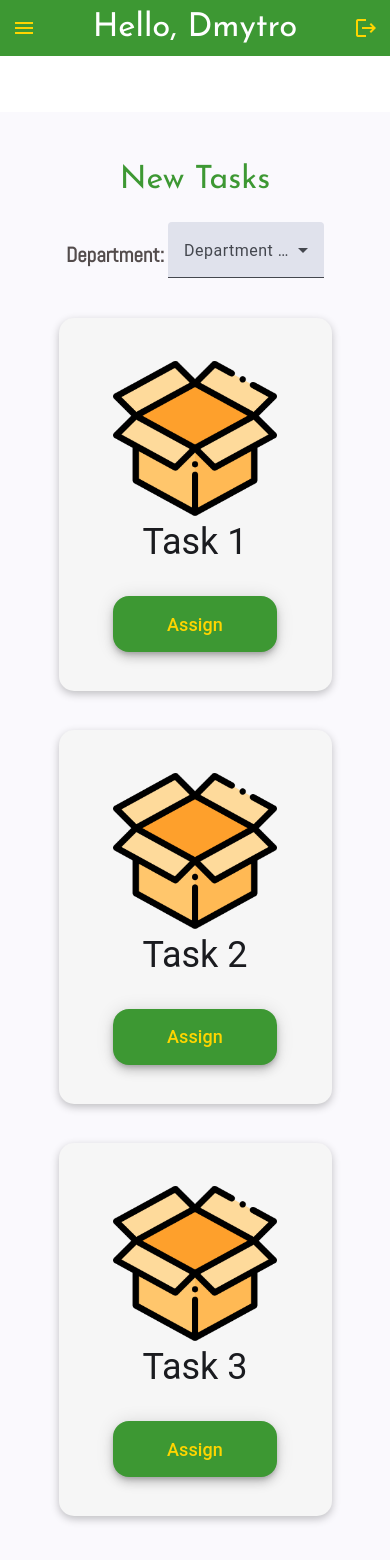
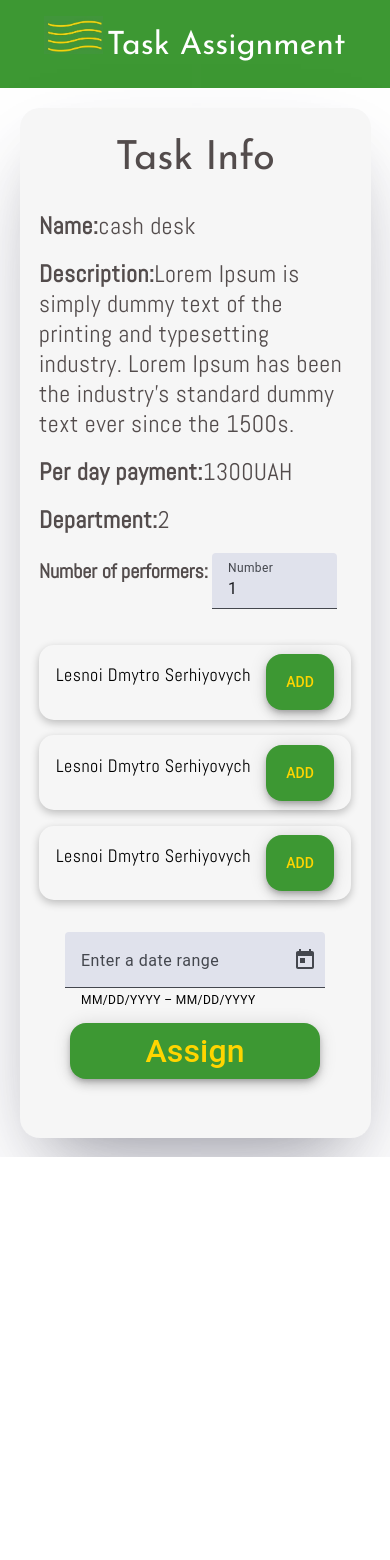
Before and after one commit to puhinetsn/WavePostFront, an Angular app: page / in a window 390 px wide. Shown: the top 1560 px of the page. After the commit the page ends 1157 px from the top, so only its background shows below. Built offline with nearby package versions, Linux system fonts and the light colour scheme.

Commit message:
task assignment page added, fully responsive

```diff
--- a/src/app/app.component.html
+++ b/src/app/app.component.html
@@ -1,2 +1,2 @@
-<app-task-list>
-</app-task-list>
+<app-task-details>
+</app-task-details>
--- /dev/null
+++ b/src/app/tasks/task-details/task-details.component.css
@@ -0,0 +1,185 @@
+*{
+    box-sizing: border-box;
+}
+
+.header {
+    background-color: var(--green);
+    display: flex;
+    justify-content: center;
+    align-items:baseline;
+    padding-top: 4%;
+}
+
+.main-info-container{
+    display: flex;
+    flex-direction:column;
+}
+
+.header img {
+    width: 15%;
+    margin-right: 1vw;
+}
+
+.header h2 {
+    color: #fff;
+    font-family: var(--heading-font);
+    font-size: 2em;
+}
+
+.main-assignment-info {
+    background-color: var(--light-grey-bcg);
+    width: 90%;
+    margin: 5% auto;
+    display: flex;
+    flex-direction: column;
+    padding: 5% 5% 15% 5%;
+    border-radius: 20px;
+    box-shadow: rgba(50, 50, 93, 0.25) 0px 50px 100px -20px, rgba(0, 0, 0, 0.3) 0px 30px 60px -30px;
+}
+
+.main-assignment-info h1 {
+    font-family: var(--heading-font);
+    color: var(--dark-grey-text);
+    align-self: center;
+    font-size: 2.5em;
+}
+
+p {
+    font-size: 1.5em;
+    line-height: 1.25;
+}
+
+p span {
+    color: var(--dark-grey-text);
+}
+
+.info-name {
+    font-weight: 700;
+}
+
+.performers {
+    display: flex;
+    /* align-items:baseline; */
+    align-self:flex-end;
+}
+
+.performers h5 {
+    color: var(--dark-grey-text);
+    font-family: var(--text-font);
+    font-weight: 900;
+    margin-right: 1vw;
+    font-size: 1.25em;
+}
+
+.performers mat-form-field {
+    width: 40%;
+}
+
+.list-of-performers {
+    margin-top: 5%;
+}
+
+.performer{
+    box-shadow: rgba(0, 0, 0, 0.24) 0px 3px 8px;
+    border-radius: 15px;
+    display: flex;
+    width: 100%;
+    padding:3%;
+    align-items:center;
+    justify-content: space-around;
+    margin-bottom: 5%;
+    font-size: 0.75em;
+}
+
+.performer button {
+    background-color: var(--green);
+    color:var(--yellow);
+}
+
+.assign-button button{
+    background-color: var(--green);
+    color:var(--yellow);
+    width: 80%;
+    font-size: 2em;
+}
+
+.assign-button, .date-range{
+    display: flex;
+    justify-content: center;
+    margin-top: 5%;
+}
+
+@media (min-width: 576px) {
+
+    .performers {
+        align-self: center;
+        width: 80%;
+        align-items:flex-end;
+    }
+
+    .performers h5 {
+        font-size: 1.35rem;
+    }
+
+    .performers mat-form-field {
+        width: 60%;
+    }
+
+    .performer {
+        padding: 1.5%;
+    }
+}
+@media (min-width: 768px) {
+    .header {
+        padding: 1%;
+        align-items:center;
+    }
+
+    .performers {
+        align-self: flex-end;
+        width: 80%;
+        /* background-color: blueviolet; */
+        justify-content: flex-end;
+    }
+
+    .performers mat-form-field {
+        width: 30%;
+    }
+
+    .performers h5 {
+        font-size: 1.75rem;
+    }
+
+    .assign-button button{
+        width: 80%;
+    }
+}
+@media (min-width: 992px) {
+    .header img {
+        width: 5%;
+    }
+
+    .header h2 {
+        font-size: 3em;
+    }
+
+    .header {
+        display: flex;
+        align-items: first baseline;
+    }
+
+    .main-assignment-info {
+        padding-bottom: 5%;
+        width: 80%;
+    }
+
+    .performer button {
+        width: 20%;
+        font-size: 1.5em;
+    }
+}
+@media (min-width: 1200px) {
+    .performer {
+        width: 60%;
+    }
+}
--- /dev/null
+++ b/src/app/tasks/task-details/task-details.component.html
@@ -0,0 +1,79 @@
+
+
+<div class="main-info-container">
+    <div class="header">
+        <img src="smallMainLogo.jfif"/>
+        <h2>Task Assignment</h2>
+    </div>
+
+    <div class='main-assignment-info'>
+        <h1>Task Info</h1>
+        <div class="main-assignment-info-desc">
+            <p>
+                <span class="info-name" id="name">Name:</span>
+                <span class="info-desc">cash desk</span>
+            </p>
+            <p>
+                <span class="info-name" id="desc">Description:</span>
+                <span class="info-desc">Lorem Ipsum is simply dummy text of the printing and
+                typesetting industry. Lorem Ipsum has been the industry's standard dummy text
+                ever since the 1500s.</span>
+            </p>
+            <p>
+                <span class="info-name" id="payperday">Per day payment:</span>
+                <span class="info-desc">1300UAH</span>
+            </p>
+            <p>
+                <span class="info-name" id="name">Department:</span>
+                <span class="info-desc">2</span>
+            </p>
+        </div>
+        <div class="performers">
+            <h5>Number of performers: </h5>
+            <mat-form-field>
+                <mat-label>Number</mat-label>
+                <input matInput placeholder="Number" type="number" [(ngModel)]="number">
+            </mat-form-field>
+        </div>
+
+        <div class="list-of-performers">
+            <div class="performer">
+                <p>Lesnoi Dmytro Serhiyovych</p>
+                <button mat-fab extended>
+                    ADD
+                </button>
+            </div>
+            <div class="performer">
+                <p>Lesnoi Dmytro Serhiyovych</p>
+                <button mat-fab extended>
+                    ADD
+                </button>
+            </div>
+            <div class="performer">
+                <p>Lesnoi Dmytro Serhiyovych</p>
+                <button mat-fab extended>
+                    ADD
+                </button>
+            </div>
+        </div>
+
+        <div class="date-range">
+            <mat-form-field>
+                <mat-label>Enter a date range</mat-label>
+                <mat-date-range-input [rangePicker]="picker">
+                  <input matStartDate placeholder="Start date">
+                  <input matEndDate placeholder="End date">
+                </mat-date-range-input>
+                <mat-hint>MM/DD/YYYY – MM/DD/YYYY</mat-hint>
+                <mat-datepicker-toggle matIconSuffix [for]="picker"></mat-datepicker-toggle>
+                <mat-date-range-picker #picker></mat-date-range-picker>
+              </mat-form-field>
+        </div>
+
+        <div class="assign-button">
+            <button mat-fab extended>
+                Assign
+            </button>
+        </div>
+    </div>
+</div>
--- /dev/null
+++ b/src/app/tasks/task-details/task-details.component.ts
@@ -0,0 +1,11 @@
+import { Component} from '@angular/core';
+import { DateRange} from '@angular/material/datepicker';
+
+@Component({
+  selector: 'app-task-details',
+  templateUrl: './task-details.component.html',
+  styleUrl: './task-details.component.css'
+})
+export class TaskDetailsComponent {
+  number = 1;
+}
--- a/src/styles.css
+++ b/src/styles.css
@@ -17,6 +17,8 @@ p {
     font-family: var(--text-font);
 }
 
+
+
 /* .mdc-text-field--outlined .mdc-notched-outline__leading{
     border-color: yellowgreen !important;
 } */
```
Also changed, not shown: src/app/app.module.ts (+12 -4 lines), 1 other file (tests, documents, lock files or other folders).
